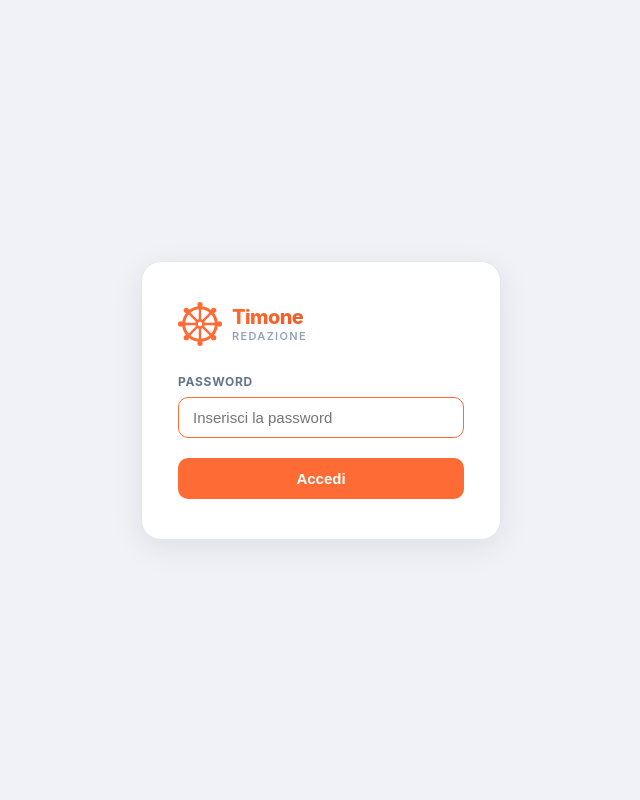
After one commit to Virginia1976/timone-redazione, a Flask app: page /login in a window 1280 px wide. The commit adds this page. Shown: the whole page, without its empty margins (319-959 px from the left). Run offline with Flask 3, Linux system fonts and the light colour scheme.

Commit message:
Aggiungi login a due livelli (redazione / editor)

```diff
--- a/app.py
+++ b/app.py
@@ -15,12 +15,18 @@ import subprocess
 
 import requests
 from dotenv import load_dotenv
-from flask import Flask, Response, render_template, request, jsonify
+from flask import Flask, Response, render_template, request, jsonify, session, redirect, url_for
 from PIL import Image
 
 load_dotenv(pathlib.Path(__file__).parent / '.env')
 
 app = Flask(__name__)
+app.secret_key = os.environ.get('SECRET_KEY', '')
+app.permanent_session_lifetime = __import__('datetime').timedelta(days=365)
+
+PASSWORD_REDAZIONE = os.environ.get('PASSWORD_REDAZIONE', '')
+PASSWORD_EDITOR    = os.environ.get('PASSWORD_EDITOR', '')
+
 DATA_DIR        = pathlib.Path(__file__).parent / 'data'
 DATA_DIR.mkdir(exist_ok=True)
 EDITORIALE_BASE = os.environ.get('EDITORIALE_BASE', '/Volumes/EDITORIALE')
@@ -110,6 +116,45 @@ def prjdia_login() -> bool:
         print(f'[PRJDIA] Login fallito: {e}')
         _prjdia_ok = False
     return _prjdia_ok
+
+
+@app.before_request
+def require_login():
+    if request.endpoint in ('login', 'logout', 'static'):
+        return
+    if not session.get('ruolo'):
+        if request.is_json or not request.accept_mimetypes.accept_html:
+            return jsonify({'error': 'non autenticato'}), 401
+        return redirect(url_for('login'))
+
+
+@app.route('/login', methods=['GET', 'POST'])
+def login():
+    error = None
+    if request.method == 'POST':
+        pw = request.form.get('password', '')
+        if pw and pw == PASSWORD_EDITOR:
+            session.permanent = True
+            session['ruolo'] = 'editor'
+            return redirect(url_for('index'))
+        elif pw and pw == PASSWORD_REDAZIONE:
+            session.permanent = True
+            session['ruolo'] = 'redazione'
+            return redirect(url_for('index'))
+        else:
+            error = 'Password errata'
+    return render_template('login.html', error=error)
+
+
+@app.route('/logout', methods=['POST'])
+def logout():
+    session.clear()
+    return redirect(url_for('login'))
+
+
+@app.route('/api/ruolo')
+def get_ruolo():
+    return jsonify({'ruolo': session.get('ruolo', '')})
 
 
 def _safe_path(cartella: str, codice: str) -> str | None:
@@ -296,6 +341,8 @@ def tif_thumb():
 
 @app.route('/open_tif', methods=['POST'])
 def open_tif():
+    if session.get('ruolo') != 'editor':
+        return jsonify({'ok': False, 'error': 'non autorizzato'}), 403
     data     = request.json or {}
     cartella = data.get('cartella', '').strip()
     codice   = data.get('codice', '').strip()
--- /dev/null
+++ b/templates/login.html
@@ -0,0 +1,75 @@
+<!DOCTYPE html>
+<html lang="it">
+<head>
+<meta charset="UTF-8">
+<meta name="viewport" content="width=device-width, initial-scale=1.0">
+<title>Timone Redazione — Accesso</title>
+<style>
+*, *::before, *::after { box-sizing: border-box; margin: 0; padding: 0; }
+body {
+  background: #f0f2f7; min-height: 100vh;
+  display: flex; align-items: center; justify-content: center;
+  font-family: -apple-system, BlinkMacSystemFont, 'Segoe UI', system-ui, sans-serif;
+}
+.card {
+  background: #fff; border: 1px solid #e2e8f0; border-radius: 20px;
+  padding: 40px 36px; width: 100%; max-width: 360px;
+  box-shadow: 0 8px 32px rgba(0,0,0,.08);
+}
+.logo { display: flex; align-items: center; gap: 10px; margin-bottom: 28px; }
+.logo svg { width: 44px; height: 44px; color: #FF6B35; flex-shrink: 0; }
+.logo-title {
+  font-size: 20px; font-weight: 800; letter-spacing: -.03em;
+  background: linear-gradient(135deg, #FF6B35, #e85d28);
+  -webkit-background-clip: text; -webkit-text-fill-color: transparent; background-clip: text;
+}
+.logo-sub { font-size: 11px; font-weight: 600; letter-spacing: .12em; text-transform: uppercase; color: #94a3b8; display: block; }
+label { display: block; font-size: 12px; font-weight: 700; letter-spacing: .06em; text-transform: uppercase; color: #64748b; margin-bottom: 8px; }
+input[type="password"] {
+  width: 100%; padding: 11px 14px; border: 1.5px solid #e2e8f0; border-radius: 10px;
+  font-size: 15px; color: #1e293b; outline: none; transition: border-color .15s;
+}
+input[type="password"]:focus { border-color: #FF6B35; }
+.error { color: #dc2626; font-size: 13px; font-weight: 600; margin-top: 10px; }
+button[type="submit"] {
+  margin-top: 20px; width: 100%; padding: 12px; border-radius: 10px;
+  background: #FF6B35; color: #fff; font-size: 15px; font-weight: 700;
+  border: none; cursor: pointer; transition: background .15s;
+}
+button[type="submit"]:hover { background: #e85d28; }
+</style>
+</head>
+<body>
+<div class="card">
+  <div class="logo">
+    <svg viewBox="0 0 100 100" xmlns="http://www.w3.org/2000/svg" fill="currentColor">
+      <circle cx="50" cy="50" r="37" fill="none" stroke="currentColor" stroke-width="7"/>
+      <line x1="50" y1="17" x2="50" y2="39" stroke="currentColor" stroke-width="5.5" stroke-linecap="round"/>
+      <line x1="76.2" y1="23.8" x2="57.3" y2="42.7" stroke="currentColor" stroke-width="5.5" stroke-linecap="round"/>
+      <line x1="83" y1="50" x2="61" y2="50" stroke="currentColor" stroke-width="5.5" stroke-linecap="round"/>
+      <line x1="76.2" y1="76.2" x2="57.3" y2="57.3" stroke="currentColor" stroke-width="5.5" stroke-linecap="round"/>
+      <line x1="50" y1="83" x2="50" y2="61" stroke="currentColor" stroke-width="5.5" stroke-linecap="round"/>
+      <line x1="23.8" y1="76.2" x2="42.7" y2="57.3" stroke="currentColor" stroke-width="5.5" stroke-linecap="round"/>
+      <line x1="17" y1="50" x2="39" y2="50" stroke="currentColor" stroke-width="5.5" stroke-linecap="round"/>
+      <line x1="23.8" y1="23.8" x2="42.7" y2="42.7" stroke="currentColor" stroke-width="5.5" stroke-linecap="round"/>
+      <circle cx="50" cy="6" r="6"/><circle cx="81" cy="19" r="6"/>
+      <circle cx="94" cy="50" r="6"/><circle cx="81" cy="81" r="6"/>
+      <circle cx="50" cy="94" r="6"/><circle cx="19" cy="81" r="6"/>
+      <circle cx="6" cy="50" r="6"/><circle cx="19" cy="19" r="6"/>
+      <circle cx="50" cy="50" r="11"/>
+      <circle cx="50" cy="50" r="5" fill="white"/>
+    </svg>
+    <div>
+      <span class="logo-title">Timone</span>
+      <span class="logo-sub">Redazione</span>
+    </div>
+  </div>
+  <form method="post" action="/login">
+    <label for="password">Password</label>
+    <input type="password" id="password" name="password" autofocus required placeholder="Inserisci la password">
+    {% if error %}<div class="error">{{ error }}</div>{% endif %}
+    <button type="submit">Accedi</button>
+  </form>
+</div>
+</body>
+</html>
```
Also changed, not shown: templates/index.html (+23 -4 lines).
